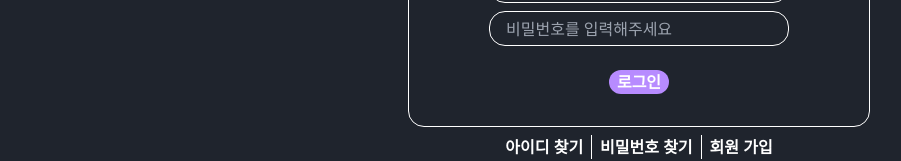
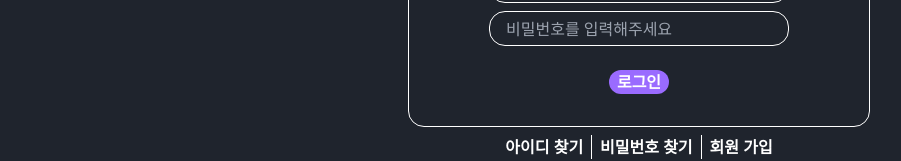
Before and after one commit to namic123/zalesia_built-in-board, a Vue app: page /member/login in a window 1280 px wide. Shown: the part 441-602 px from the top of the page, without its empty margins (1-902 px from the left). Built offline with nearby package versions, Linux system fonts and the light colour scheme; a web font is replaced by a local one.

Commit message:
button:hover default value 추가

```diff
--- a/src/assets/styles/default.css
+++ b/src/assets/styles/default.css
@@ -5,7 +5,7 @@
     --bg-color:  #1f242d;
     --second-bg-color: #323946;
     --text-color: #dcdcdc;
-    --main-color: #b78bff;
+    --main-color: #9a6bff;
     --main-gradient: linear-gradient(109.6deg, rgb(218, 185, 252) 11.2%, rgb(125, 89, 252) 91.1%);
     --second-gradient: radial-gradient(circle at 10% 20%, rgb(222, 168, 248) 0%, rgb(168, 222, 248) 21.8%, rgb(189, 250, 205) 35.6%, rgb(243, 250, 189) 52.9%, rgb(250, 227, 189) 66.8%, rgb(248, 172, 172) 90%, rgb(254, 211, 252) 99.7%);
 }
@@ -52,6 +52,9 @@ textarea, input{
     color:white;
     border:1px solid white;
 }
+button:hover{
+    opacity: 0.7;
+}
 /* 에러 스타일 */
 .errors {
     font-size: 0.7rem;
```
